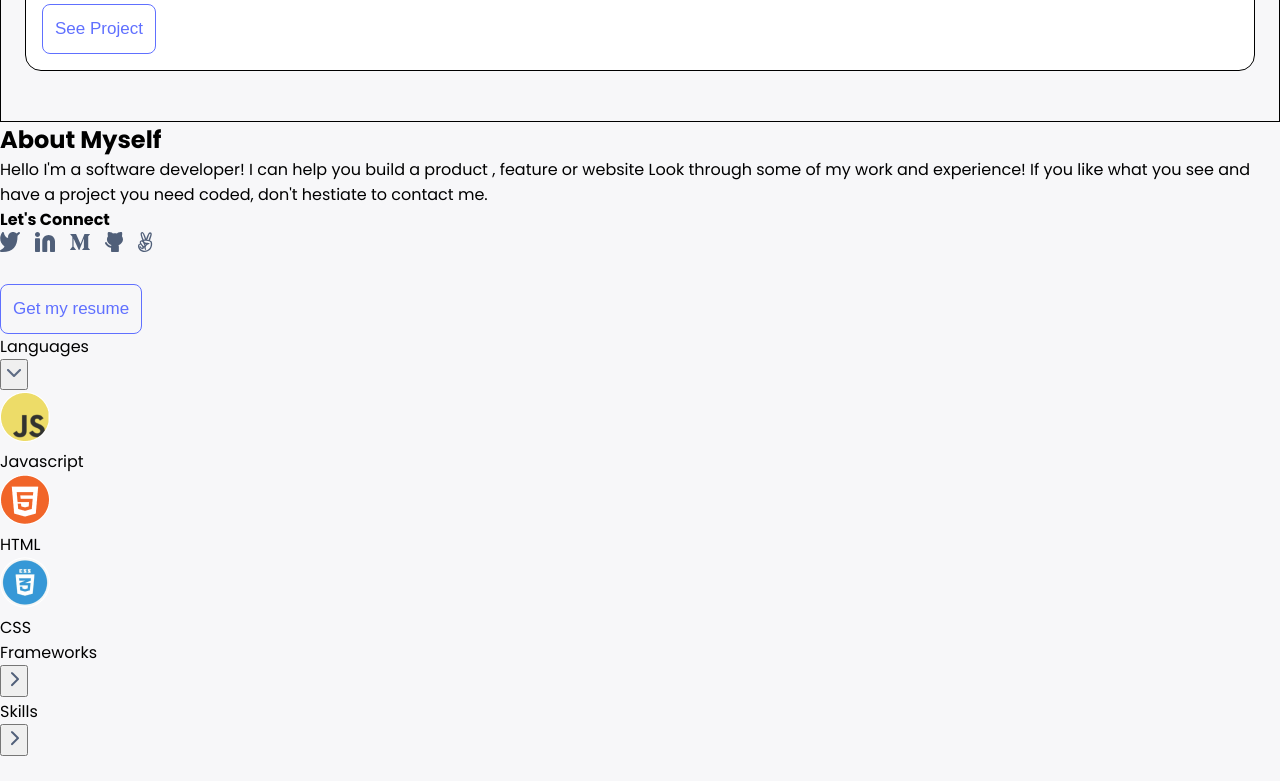
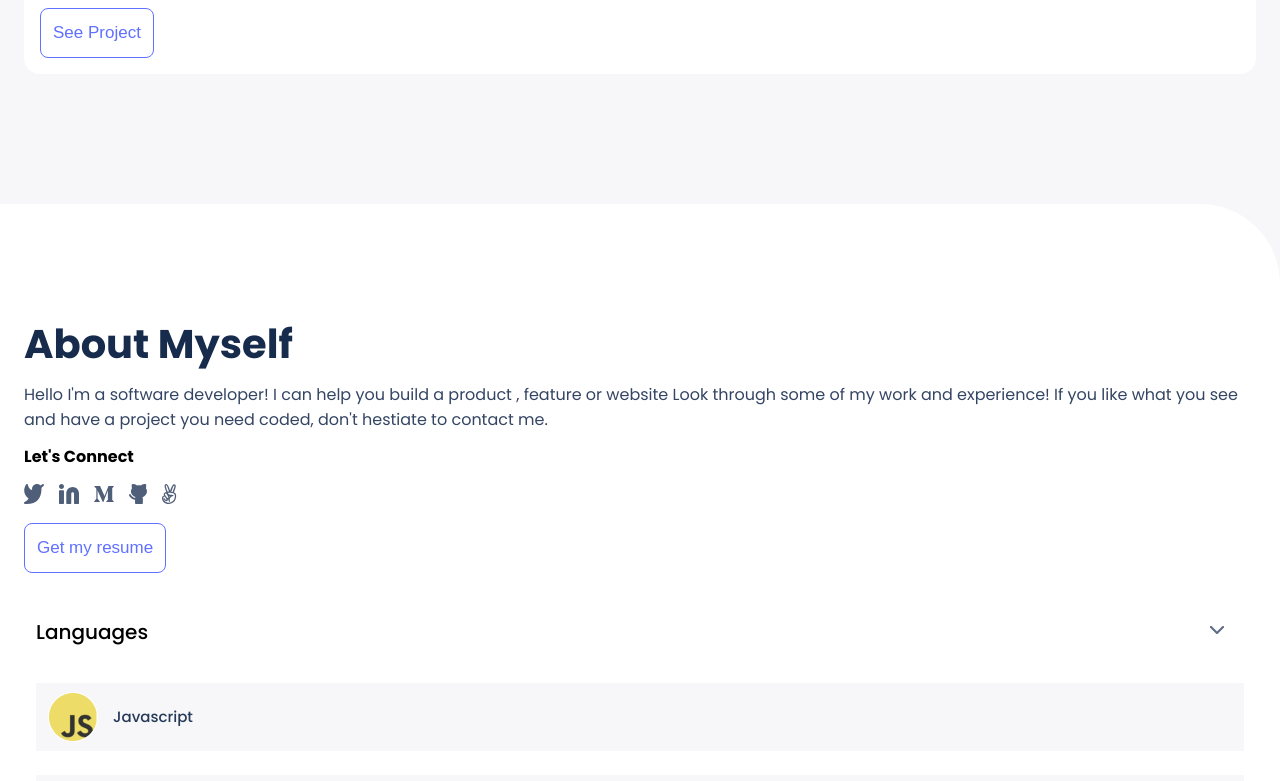
Before and after one commit to over-geek/Portfolio-website2, a website: page index.html in a window 1280 px wide. Shown: the part 5380-6161 px from the top of the page. Before the commit the page ends 6138 px from the top, so only its background shows below. Drawn offline with Linux system fonts and the light colour scheme.

Commit message:
Add style to about section

```diff
--- a/style.css
+++ b/style.css
@@ -126,7 +126,6 @@ header {
   row-gap: 60px;
   padding-top: 50px;
   padding-bottom: 50px;
-  border: 1px solid black;
 }
 
 .cards {
@@ -135,7 +134,6 @@ header {
   justify-content: center;
   border-radius: 16px;
   padding: 16px;
-  border: 1px solid black;
 }
 
 .screenshot {
@@ -229,3 +227,106 @@ header {
 .btn:active {
   background-color: #2230d2;
 }
+
+/* About Section */
+#about {
+  margin-top: 80px;
+  padding: 114px 24px;
+  background-color: #fff;
+  border-top-right-radius: 80px;
+}
+
+.about-container {
+  display: grid;
+  grid-template-rows: auto auto;
+}
+
+.about {
+  display: flex;
+  flex-direction: column;
+  gap: 12px;
+}
+
+.about h2 {
+  font-size: 40px;
+  font-weight: 700;
+  line-height: 52px;
+  color: #172b4d;
+}
+
+.about p {
+  font-size: 16px;
+  color: #344563;
+}
+
+#about-heading {
+  padding-bottom: 15px;
+}
+
+.about .btn {
+  margin-top: 0;
+}
+
+.skill-container {
+  display: flex;
+  flex-direction: column;
+  padding-top: 20px;
+}
+
+.skill-container button {
+  margin-right: 15px;
+  background: transparent;
+  border: none;
+  outline: none;
+  cursor: pointer;
+}
+
+.skill-container ul {
+  list-style-type: none;
+}
+
+.skill-container > ul {
+  display: flex;
+  flex-direction: column;
+}
+
+.skill-item {
+  display: flex;
+  justify-content: space-between;
+  padding: 24px 12px;
+  font-size: 20px;
+  font-weight: 500;
+}
+
+.language-container > div:nth-child(2) {
+  padding: 12px;
+}
+
+.language-item {
+  padding: 9px 12px 9px 12px;
+  background-color: #F7F7F9;
+}
+
+.language-item p {
+  margin-left: 15px;
+  color: #253858;
+  font-size: 15px;
+  font-weight: 500;
+  line-height: 20px;
+}
+
+.language-list {
+  display: flex;
+  flex-direction: column;
+  gap: 24px;
+}
+
+.language-item > div {
+  display: flex;
+  flex-direction: row;
+  align-items: center;
+}
+
+.bottom-bar {
+  border-bottom: 1px solid #dfe1e6;
+}
```
